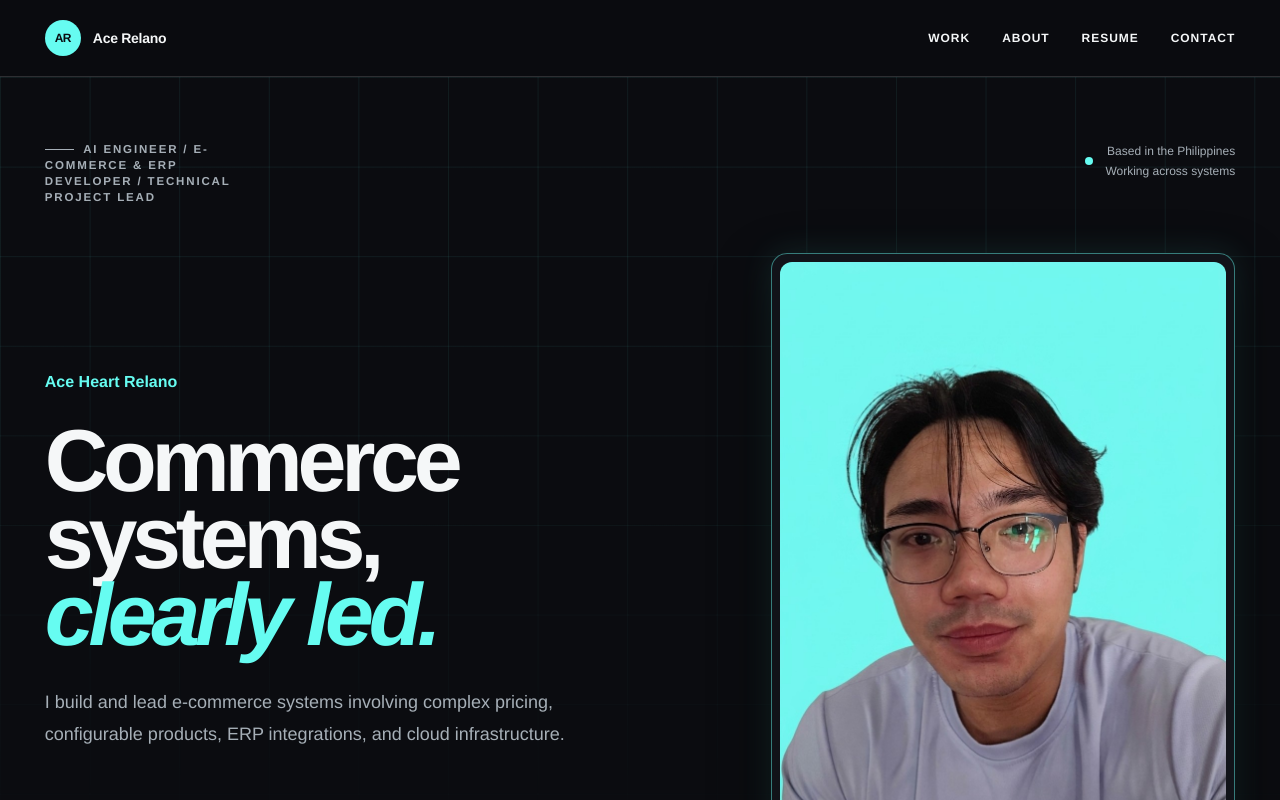
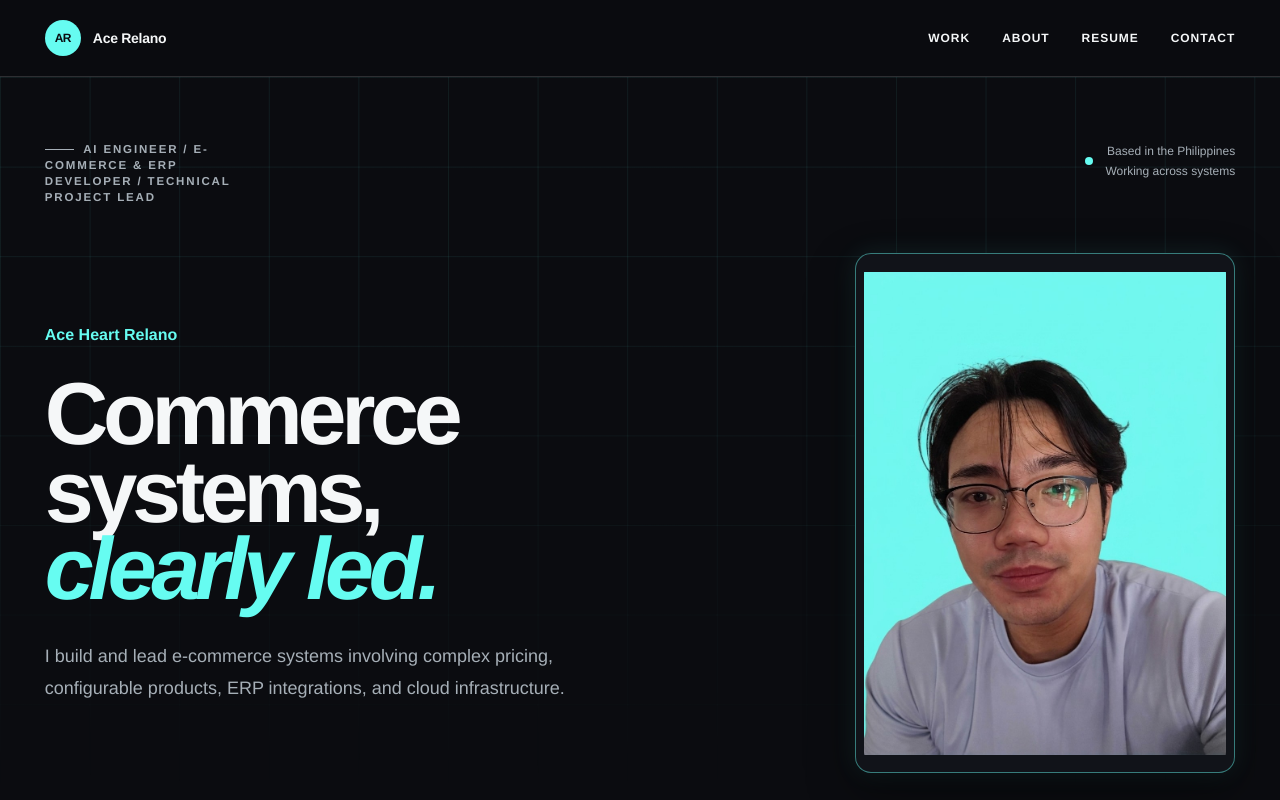
Before and after one commit to ahrelano/ace-relano-portfolio, a Next.js app: page / in a window 1280 px wide. Shown: the top 800 px of the page. Built offline with nearby package versions, Linux system fonts and the light colour scheme.

Commit message:
style: refine hero portrait sizing

```diff
--- a/src/app/page.tsx
+++ b/src/app/page.tsx
@@ -27,7 +27,7 @@ export default function HomePage() {
             </div>
           </div>
 
-          <div className="grid items-center gap-10 py-12 lg:grid-cols-[minmax(0,1fr)_minmax(20rem,0.7fr)] lg:gap-16">
+          <div className="grid items-center gap-10 py-12 lg:grid-cols-[minmax(0,1fr)_clamp(23.75rem,29vw,25.625rem)] lg:gap-16">
             <div>
               <p className="mb-5 text-sm font-semibold text-accent sm:mb-7 sm:text-base">
                 Ace Heart Relano
@@ -40,15 +40,15 @@ export default function HomePage() {
                 {portfolio.profile.headline}
               </p>
             </div>
-            <div className="mx-auto w-full max-w-[20rem] overflow-hidden rounded-2xl border border-accent/45 bg-paper-raised p-2 shadow-[0_22px_60px_rgba(0,0,0,0.48),0_0_32px_rgba(102,252,241,0.12)] sm:max-w-[22rem] lg:max-w-none">
+            <div className="mx-auto w-full max-w-[17rem] overflow-hidden rounded-2xl border border-accent/45 bg-paper-raised p-2 shadow-[0_18px_48px_rgba(0,0,0,0.42),0_0_24px_rgba(102,252,241,0.1)] sm:max-w-[19rem] lg:h-[32.5rem] lg:max-w-none lg:justify-self-end">
               <Image
                 src="/images/ace-hero-portrait-cyan.jpg"
                 alt="Ace Relano"
                 width={1200}
                 height={1500}
                 priority
-                sizes="(min-width: 1024px) 36vw, (min-width: 640px) 22rem, min(20rem, calc(100vw - 2rem))"
-                className="h-auto w-full rounded-xl object-contain"
+                sizes="(min-width: 1024px) 410px, (min-width: 640px) 19rem, 17rem"
+                className="h-auto w-full rounded-xl object-contain object-center lg:h-full lg:max-h-[31.5rem]"
               />
             </div>
           </div>
```
